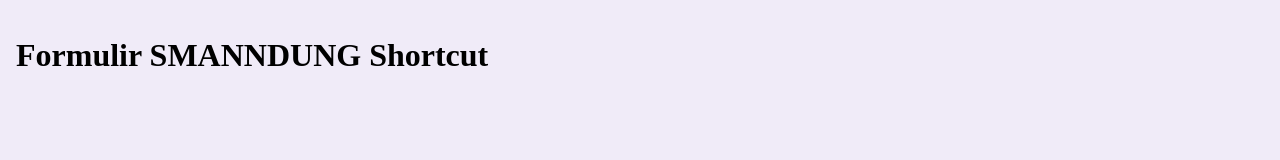
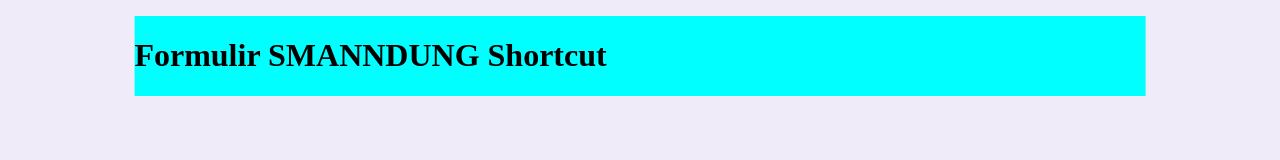
Before and after one commit to CodeEggington/SmanndungFormShortcut-prototype, a plain HTML site: page Experiment.html in a window 1280 px wide. Drawn offline with Linux system fonts and the light colour scheme.

Commit message:
Renewed Theme Implementation

```diff
--- a/Experiment.html
+++ b/Experiment.html
@@ -1,12 +1,13 @@
 <!DOCTYPE html>
-<html class="classic-mode">
+<html class="renewed-mode">
     <head>
         <meta name="viewport" content="width=device-width,height=device-height,initial-scale=1.0" charset="UTF-8">
         <Title>Formulir SMANNDUNG Shortcut</Title>
-        <h1>Formulir SMANNDUNG Shortcut</h1>
         <link rel="stylesheet" href="index.css">
     </head>
-
+        <div class="Grid">
+            <h1>Formulir SMANNDUNG Shortcut</h1>
+        </div>
     <body>
     </body>
 </html>
--- a/index.css
+++ b/index.css
@@ -171,8 +171,13 @@ html.classic-mode *{
     }
 }
 
-html.renewed *{
-    .center-grid{
+html.renewed-mode *{
+    .Grid{
+        position: absolute;
+        width: 80%;
         display: grid;
+        right: 50%;
+        transform: translatex(50%);
+        background-color: aqua;
     }
 }
```
